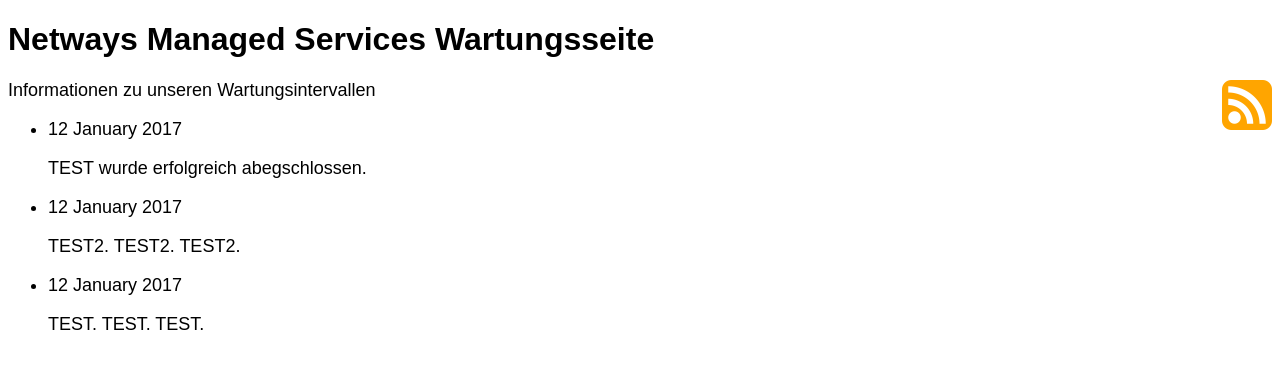
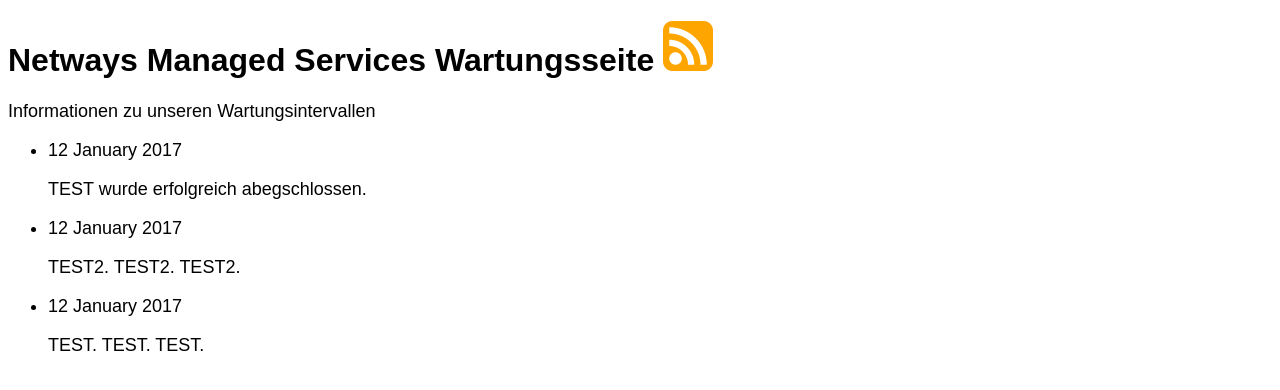
Before and after one commit to Storagegirl/storagegirl.github.io, a Jekyll site: the page built from index.html, in a window 1280 px wide. Shown: the top 390 px of the page. Built offline with Jekyll 4.4.1, drawn with Linux system fonts in a browser that asks for light colours.

Commit message:
Update index.html

```diff
--- a/index.html
+++ b/index.html
@@ -3,7 +3,7 @@
 title: Wartungsübersicht
 ---
 
-<h1>Netways Managed Services Wartungsseite</h1> <img src="200px-Generic_Feed-icon.svg.png" alt="RSS Feed" style="width:50px;height:50px;float:right">
+<h1>Netways Managed Services Wartungsseite <img src="200px-Generic_Feed-icon.svg.png" alt="RSS Feed" style="width:50px;height:50px;"></h1>
 <p>Informationen zu unseren Wartungsintervallen</p>
 
 	<ul class="posts">
```
